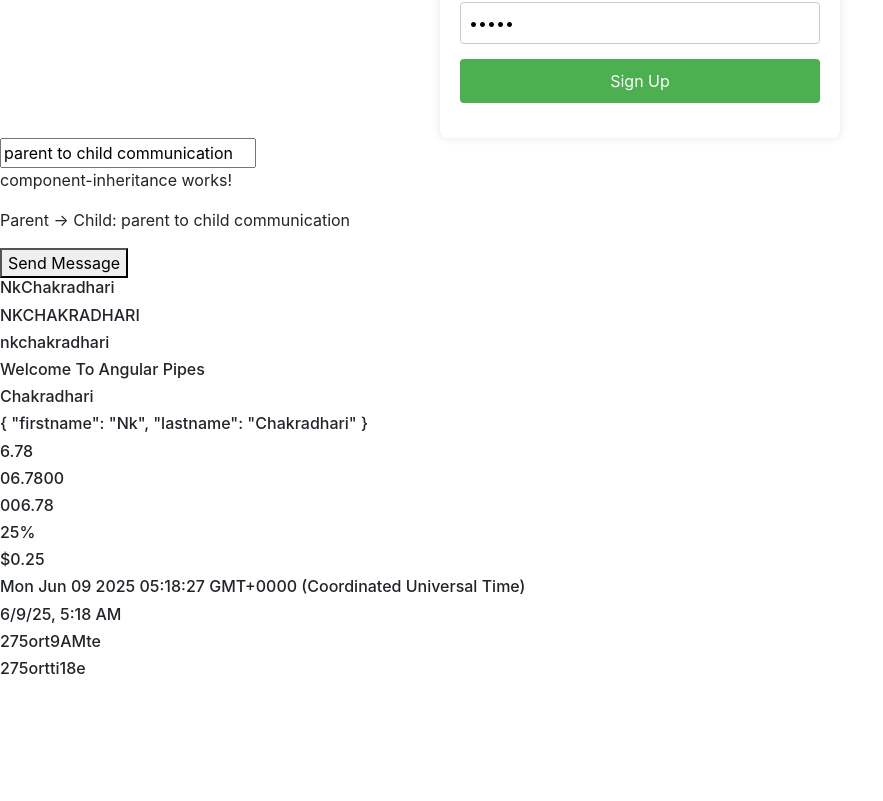
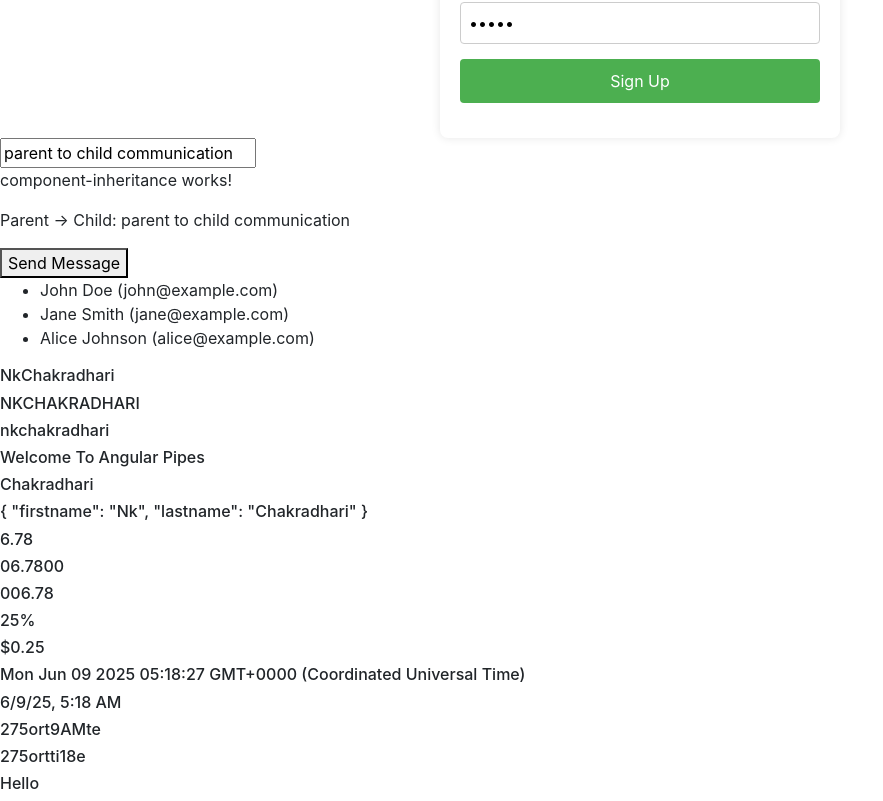
Before and after one commit to nkchakradhari780/First-Angular-app, an Angular app: page / in a window 1280 px wide. Shown: the part 1479-2280 px from the top of the page, without its empty margins (0-883 px from the left). Before the commit the page ends 2165 px from the top, so only its background shows below. Built offline with nearby package versions, Linux system fonts and the light colour scheme.

Commit message:
custom pipe implemented

```diff
--- a/src/app/app.html
+++ b/src/app/app.html
@@ -10,12 +10,14 @@
   <app-directive-implementation />
   <app-signup-form />
 
-  <input [(ngModel)]="message" />
+  <input type="text" [(ngModel)]="message" />
 
   <app-component-inheritance [message]="message" (messageEvent)="receiveMessage($event)"/>
 
   <app-pipe-components />
 
+
+
 </div>
 
 <router-outlet />
--- a/src/app/components/component-inheritance/component-inheritance.html
+++ b/src/app/components/component-inheritance/component-inheritance.html
@@ -3,3 +3,9 @@
 <p>Parent -> Child: {{ message }}</p>
 
 <button (click)="sendMessage()">Send Message</button>
+
+<ul>
+    <li *ngFor="let user of users">
+        {{user.name}} ({{user.email}})
+    </li>
+</ul>
--- a/src/app/components/component-inheritance/component-inheritance.ts
+++ b/src/app/components/component-inheritance/component-inheritance.ts
@@ -1,13 +1,33 @@
-import { Component, EventEmitter, Input, Output } from '@angular/core';
+import { CommonModule } from '@angular/common';
+import { Component, EventEmitter, Input, OnChanges, OnInit, Output, SimpleChanges } from '@angular/core';
 
 @Component({
   selector: 'app-component-inheritance',
-  imports: [],
+  imports: [CommonModule],
   templateUrl: './component-inheritance.html',
   styleUrl: './component-inheritance.css'
 })
 
-export class ComponentInheritance {
+export class ComponentInheritance implements OnChanges,OnInit {
+  users: any[] = []
+
+  ngOnInit(): void {
+    console.log('ngOnInit - component initialized')
+    this.loadData();
+
+  }
+
+  ngOnChanges(changes: SimpleChanges): void {
+    console.log('ngOnChanges - message changed: ', changes['message '])
+  }
+
+  loadData(): void {
+    this.users = [
+      { id: 1, name: 'John Doe', email: 'john@example.com' },
+      { id: 2, name: 'Jane Smith', email: 'jane@example.com' },
+      { id: 3, name: 'Alice Johnson', email: 'alice@example.com' }
+    ];
+  }
 
   messagefromchild = "Hello from child component";
 
--- a/src/app/components/interpolation/interpolation.ts
+++ b/src/app/components/interpolation/interpolation.ts
@@ -1,4 +1,4 @@
-import { Component } from '@angular/core';
+import { Component, OnChanges } from '@angular/core';
 
 @Component({
   selector: 'app-interpolation',
@@ -6,9 +6,11 @@ import { Component } from '@angular/core';
   templateUrl: './interpolation.html',
   styleUrl: './interpolation.css'
 })
-export class Interpolation {
+export class Interpolation  {
   protected title = 'Interpolation Example';
   firstName = 'Nitin';
   lastName = 'Chakradhari';
   imageUrl = 'favicon.ico';
+
+
 }
--- a/src/app/components/pipe-components/pipe-components.html
+++ b/src/app/components/pipe-components/pipe-components.html
@@ -18,3 +18,5 @@
 <h6>{{date | date: 'short'}}</h6>
 <h6>{{date | date: 'shortdate'}}</h6>
 <h6>{{date | date: 'shorttime'}}</h6>
+
+<h6>{{title | truncateCustom}}</h6>
--- a/src/app/components/pipe-components/pipe-components.ts
+++ b/src/app/components/pipe-components/pipe-components.ts
@@ -1,9 +1,10 @@
 import { CommonModule } from '@angular/common';
 import { Component } from '@angular/core';
+import { TruncateCustomPipe } from '../../pipes/truncate-custom-pipe';
 
 @Component({
   selector: 'app-pipe-components',
-  imports: [CommonModule],
+  imports: [CommonModule,TruncateCustomPipe],
   templateUrl: './pipe-components.html',
   styleUrls: ['./pipe-components.css']
 })
@@ -14,5 +15,6 @@ export class PipeComponents {
     firstname: "Nk",
     lastname: "Chakradhari",
   };
+  public title = "Hello"
   public date = new Date();
 }
--- /dev/null
+++ b/src/app/pipes/truncate-custom-pipe.ts
@@ -0,0 +1,12 @@
+import { Pipe, PipeTransform } from '@angular/core';
+
+@Pipe({
+  name: 'truncateCustom'
+})
+export class TruncateCustomPipe implements PipeTransform {
+
+  transform(value: string, limit: number = 20): string {
+    return value.length > limit ? value.substring(0,limit) + '...' : value;
+  }
+
+}
```
Also changed, not shown: 1 other file (tests, documents, lock files or other folders).
